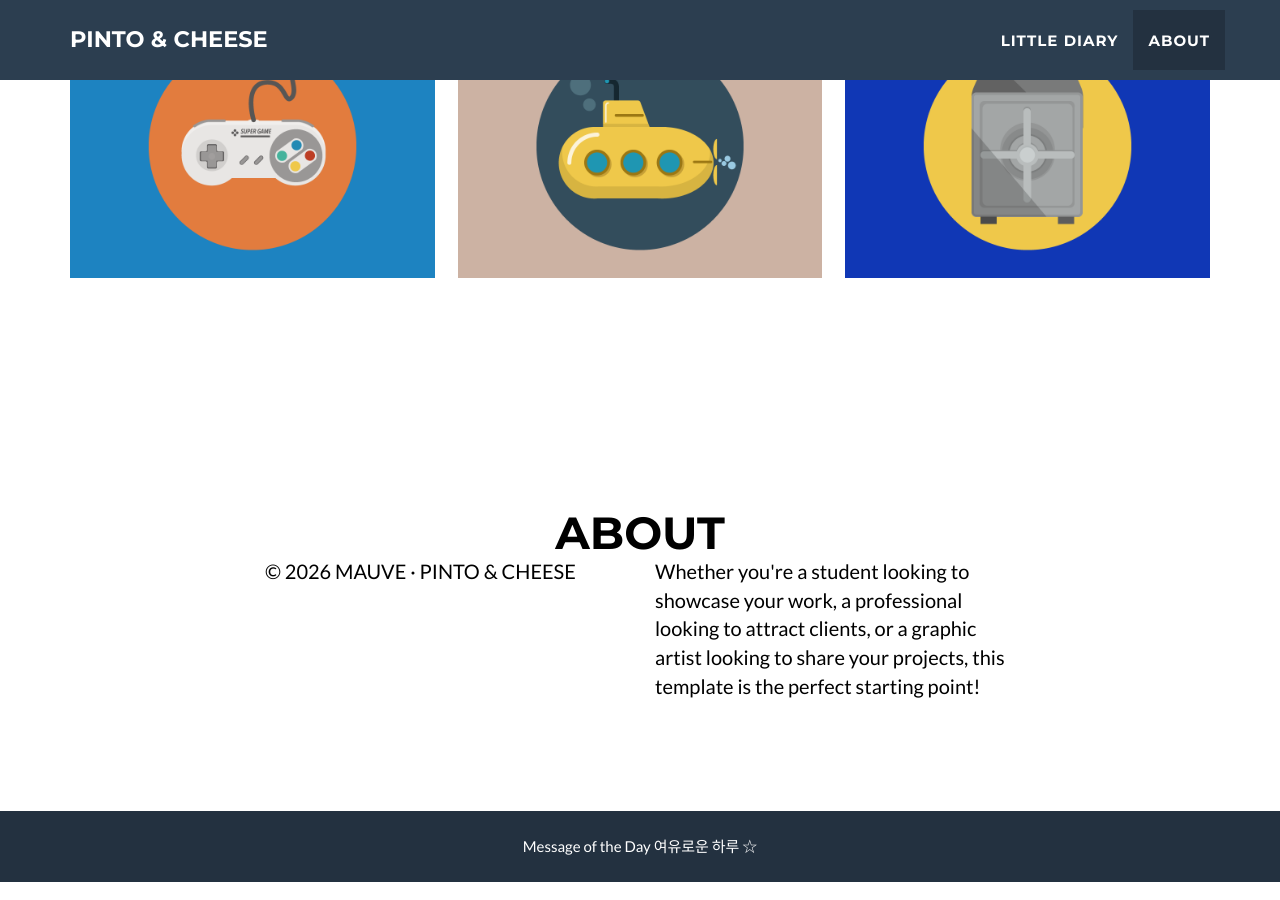
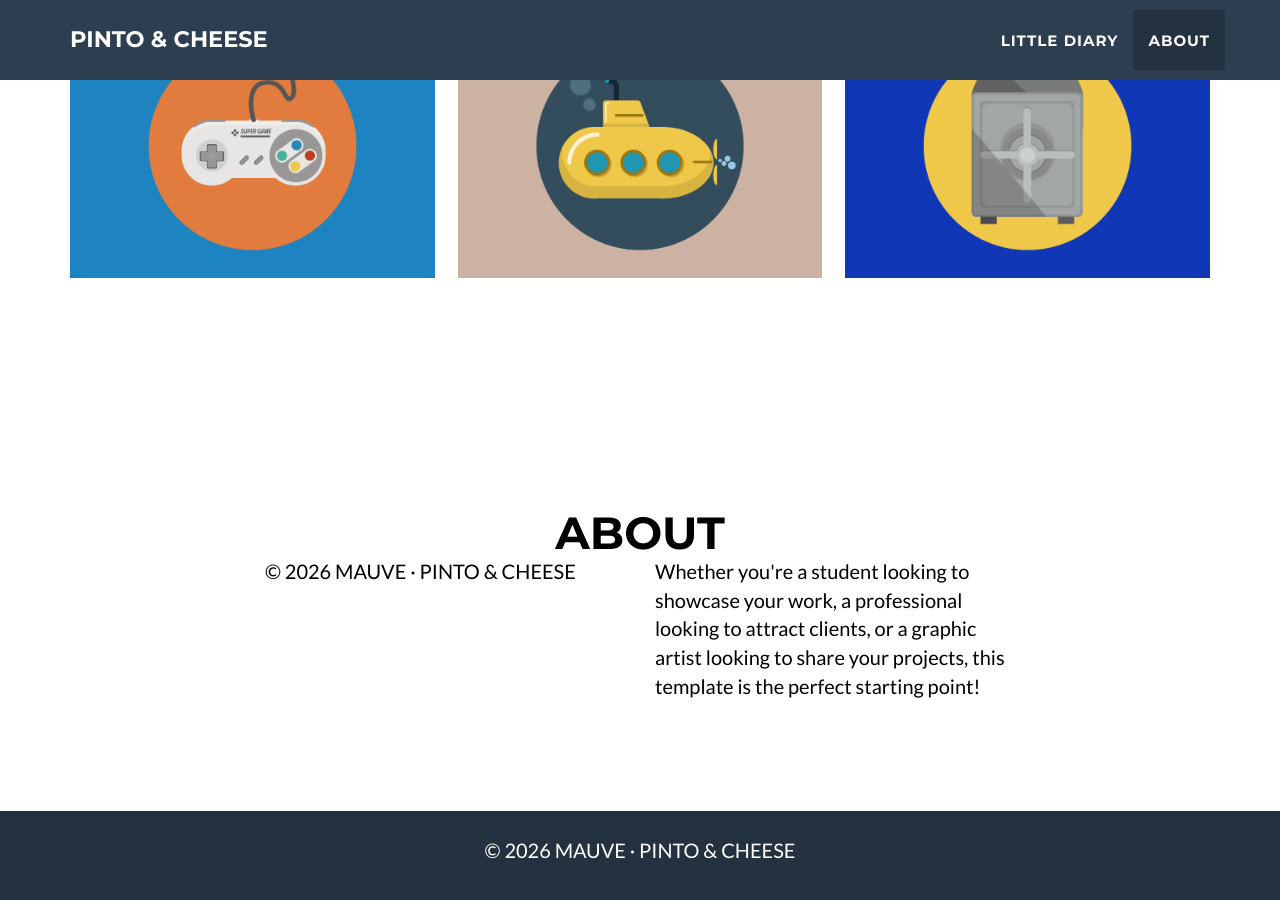
Before and after one commit to pintocheese/pintocheese.github.io, a Jekyll site: the page built from _posts/2014-07-18-project-1.markdown, in a window 1280 px wide and 900 px high, scrolled down 2523 px. Built offline with Jekyll 4.4.1, drawn with Linux system fonts in a browser that asks for light colours; some of the changed lines change nothing that is shown.

Commit message:
Update footer.html

```diff
--- a/_includes/footer.html
+++ b/_includes/footer.html
@@ -4,28 +4,7 @@
     <div class="container">
       <div class="row">
         <div class="col-lg-12">
-          <!--
-          <a href="https://instagram.com/pinchee_official" class="btn-social btn-outline">
-            <i class="fa-brands fa-instagram"></i>
-          </a>
-          &nbsp;&nbsp;
-          -->
-          <div id="footer-message"></div>
-
-          <script>
-            const messages = [
-              "오늘도 반짝이는 하루 ☆",
-              "좋은 일이 가득한 하루 ☆",
-              "오늘도 즐거운 하루 보내세요 ☆",
-              "행복은 작은 것에서부터 시작된대요 ☆",
-              "행운이 가득한 하루 ☆",
-              "여유로운 하루 ☆"
-              ];
-
-            const msg = messages[Math.floor(Math.random() * messages.length)];
-            document.getElementById("footer-message").textContent =
-              "Message of the Day  " + msg;
-          </script>
+            <p>© {{ site.time | date: '%Y' }} MAUVE · PINTO & CHEESE</p>
         </div>
       </div>
     </div>
```
